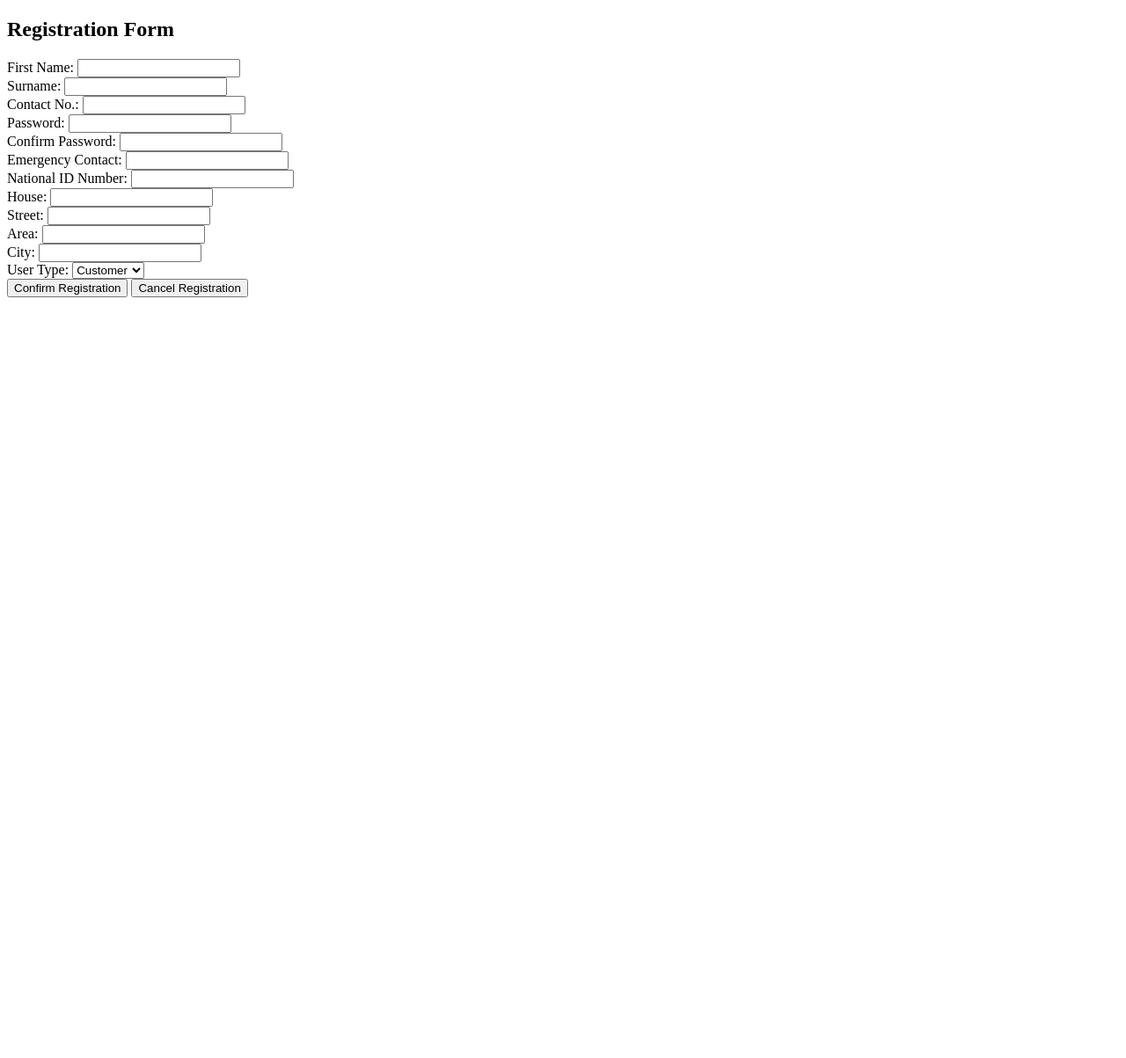
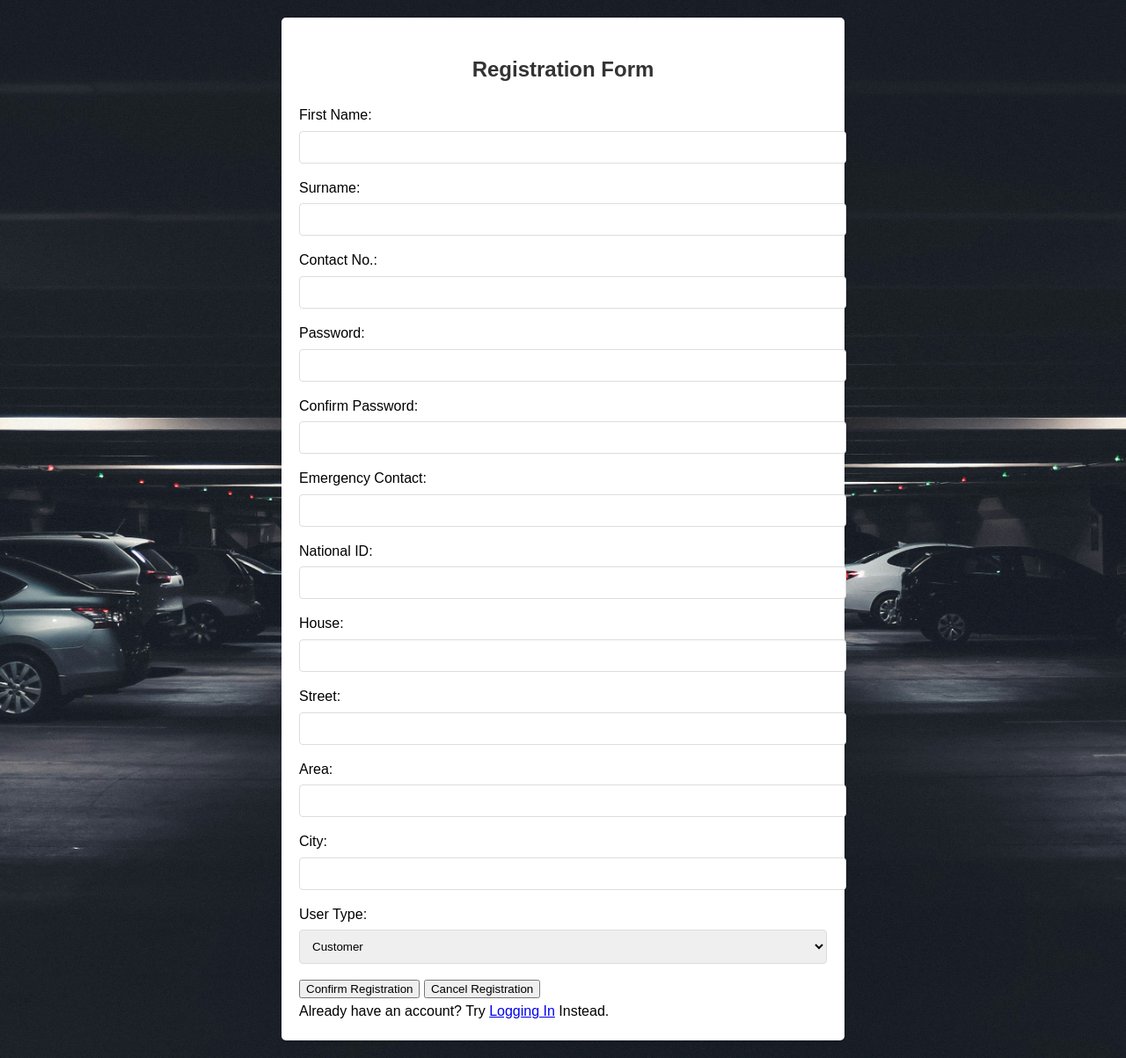
Before and after one commit to Rifat77-rma/parking-system, a Flask app: page /register in a window 1280 px wide. Shown: the whole page at 88% size. Before the commit the page ends 338 px from the top, so only its background shows below. Run offline with Flask 3, Linux system fonts and the light colour scheme.

Commit message:
Register created properly

```diff
--- a/app.py
+++ b/app.py
@@ -29,4 +29,4 @@ def register():
 
 
 if __name__ == '__main__':
-  app.run(debug=True)
+  app.run(host='0.0.0.0', debug=True)
--- a/templates/index.html
+++ b/templates/index.html
@@ -112,7 +112,8 @@
                     <input type="password" id="password" name="password" required>
                 </div>
                 <button type="submit">Login</button>
-                <p class="register-link">Don't have an account? <a href="register.html">Register here</a></p>
+                <p class="register-link">Don't have an account? <a href="/register">Register here</a>
+
             </form>
         </div>
     </div>
--- a/templates/register.html
+++ b/templates/register.html
@@ -3,92 +3,259 @@
 <head>
     <title>Registration Form</title>
     <style>
-        /* Similar CSS styling as provided earlier */
-        /* Add here the CSS styles similar to your other pages */
-        /* ... */
+        body {
+            font-family: Arial, sans-serif;
+            line-height: 1.6;
+            margin: 0;
+            padding: 0;
+            background-color: #f4f4f4;
+            background-image: url('static/banner.jpg'); /* Add your image path here */
+            background-position: center;
+            background-repeat: no-repeat;
+            background-size: cover;
+        }
+
+        .container {
+            max-width: 600px;
+            margin: 20px auto;
+            background: white;
+            padding: 20px;
+            border-radius: 5px;
+            box-shadow: 0 2px 4px rgba(0, 0, 0, 0.1);
+        }
+
+        h2 {
+            color: #333;
+            text-align: center;
+        }
+
+        .error {
+            color: red;
+            font-weight: bold;
+        }
+
+        .input-group {
+            margin-bottom: 15px;
+        }
+
+        .input-group label {
+            display: block;
+            margin-bottom: 5px;
+        }
+
+        .input-group input {
+            width: 100%;
+            padding: 10px;
+            border: 1px solid #ddd;
+            border-radius: 4px;
+        }
+
+        .input-group select {
+            width: 100%;
+            padding: 10px;
+            border: 1px solid #ddd;
+            border-radius: 4px;
+        }
+
+        button[type="submit"] {
+            width: 100%;
+            padding: 10px;
+            background-color: #5C6BC0;
+            color: white;
+            border: none;
+            border-radius: 4px;
+            cursor: pointer;
+        }
+
+        .login-link {
+            text-align: center;
+            margin-top: 20px;
+        }
+
+        .login-link a {
+            color: #3F51B5;
+            text-decoration: none;
+        }
+
+        .confirmation-popup {
+            display: none;
+            position: fixed;
+            top: 0;
+            left: 0;
+            width: 100%;
+            height: 100%;
+            background-color: rgba(0, 0, 0, 0.7);
+            justify-content: center;
+            align-items: center;
+        }
+
+        .confirmation-popup-content {
+            background-color: white;
+            padding: 20px;
+            border-radius: 5px;
+            box-shadow: 0 2px 4px rgba(0, 0, 0, 0.2);
+            text-align: center;
+        }
+
+        .confirmation-popup-buttons {
+            margin-top: 20px;
+        }
+
+        .confirmation-popup-buttons button {
+            margin: 0 10px;
+            padding: 10px 20px;
+            border: none;
+            border-radius: 4px;
+            cursor: pointer;
+        }
+
+        .confirmation-popup-buttons .confirm-button {
+            background-color: #5C6BC0;
+            color: white;
+        }
+
+        .confirmation-popup-buttons .cancel-button {
+            background-color: #EF5350;
+            color: white;
+        }
     </style>
 </head>
 <body>
     <div class="container">
         <h2>Registration Form</h2>
+        <div class="error" id="password-error"></div>
         <form id="registrationForm">
             <div class="input-group">
-                <label>First Name:</label>
-                <input type="text" id="firstName" required>
+                <label for="firstName">First Name:</label>
+                <input type="text" id="firstName" name="firstName" required>
             </div>
             <div class="input-group">
-                <label>Surname:</label>
-                <input type="text" id="surname" required>
+                <label for="surname">Surname:</label>
+                <input type="text" id="surname" name="surname" required>
             </div>
             <div class="input-group">
-                <label>Contact No.:</label>
-                <input type="tel" id="contactNumber" required>
+                <label for="contactNo">Contact No.:</label>
+                <input type="tel" id="contactNo" name="contactNo" required>
             </div>
             <div class="input-group">
-                <label>Password:</label>
-                <input type="password" id="password" required minlength="7" title="Passwords must be at least 7 characters">
+                <label for="password">Password:</label>
+                <input type="password" id="password" name="password" required minlength="7">
             </div>
             <div class="input-group">
-                <label>Confirm Password:</label>
-                <input type="password" id="confirmPassword" required>
+                <label for="confirmPassword">Confirm Password:</label>
+                <input type="password" id="confirmPassword" name="confirmPassword" required minlength="7">
             </div>
             <div class="input-group">
-                <label>Emergency Contact:</label>
-                <input type="tel" id="emergencyContact" required>
+                <label for="emergencyContact">Emergency Contact:</label>
+                <input type="tel" id="emergencyContact" name="emergencyContact" required>
             </div>
             <div class="input-group">
-                <label>National ID Number:</label>
-                <input type="text" id="nationalId" required>
+                <label for="nationalID">National ID:</label>
+                <input type="text" id="nationalID" name="nationalID" required>
             </div>
             <div class="input-group">
-                <label>House:</label>
-                <input type="text" id="house" required>
+                <label for="house">House:</label>
+                <input type="text" id="house" name="house" required>
             </div>
             <div class="input-group">
-                <label>Street:</label>
-                <input type="text" id="street" required>
+                <label for="street">Street:</label>
+                <input type="text" id="street" name="street" required>
             </div>
             <div class="input-group">
-                <label>Area:</label>
-                <input type="text" id="area" required>
+                <label for="area">Area:</label>
+                <input type="text" id="area" name="area" required>
             </div>
             <div class="input-group">
-                <label>City:</label>
-                <input type="text" id="city" required>
+                <label for="city">City:</label>
+                <input type="text" id="city" name="city" required>
             </div>
             <div class="input-group">
-                <label>User Type:</label>
-                <select id="userType" required>
-                    <option value="customer">Customer</option>
-                    <option value="employee">Employee</option>
+                <label for="userType">User Type:</label>
+                <select id="userType" name="userType" required>
+                    <option value="Customer">Customer</option>
+                    <option value="Employee">Employee</option>
                 </select>
             </div>
-            <button type="button" onclick="confirmRegistration()">Confirm Registration</button>
-            <button type="reset">Cancel Registration</button>
-        </form>
-    </div>
+          <button type="button" id="confirmRegistration">Confirm Registration</button>
+                  <button type="button" id="cancelRegistration">Cancel Registration</button>
+              </form>
+              <div class="login-button">
+                  Already have an account? Try <a href="index.html">Logging In</a> Instead.
+              </div>
+          </div>
+
+          <div class="confirmation-popup" id="confirmationPopup">
+              <div class="confirmation-popup-content">
+                  <p>Welcome to the family. Here is your designated ID:**** <span id="userID"></span></p>
+                  <div class="confirmation-popup-buttons">
+                      <button class="confirm-button" id="confirmPopup">OK</button>
+                      <button class="cancel-button" id="cancelPopup">Cancel Registration</button>
+                  </div>
+              </div>
+          </div>
+
 
     <script>
-        function confirmRegistration() {
-            var password = document.getElementById('password').value;
-            var confirmPassword = document.getElementById('confirmPassword').value;
+        const registrationForm = document.getElementById("registrationForm");
+        const passwordField = document.getElementById("password");
+        const confirmPasswordField = document.getElementById("confirmPassword");
+        const passwordError = document.getElementById("password-error");
+        const confirmationPopup = document.getElementById("confirmationPopup");
+        const userIDSpan = document.getElementById("userID");
 
-            if (password.length < 7) {
-                alert('Please check your password again. Passwords must be at least 7 characters.');
-                return;
+        // Password validation
+        confirmPasswordField.addEventListener("input", () => {
+            if (passwordField.value !== confirmPasswordField.value) {
+                passwordError.innerText = "Passwords do not match!";
+            } else {
+                passwordError.innerText = "";
             }
+        });
 
-            if (password !== confirmPassword) {
-                alert('Please check your password again. The passwords do not match.');
-                return;
+        // Show password length message on focus
+        passwordField.addEventListener("focus", () => {
+            passwordError.innerText = "Passwords must be at least 7 characters";
+        });
+
+        // Confirmation popup
+        const confirmRegistrationButton = document.getElementById("confirmRegistration");
+        const cancelRegistrationButton = document.getElementById("cancelRegistration");
+        const confirmPopupButton = document.getElementById("confirmPopup");
+        const cancelPopupButton = document.getElementById("cancelPopup");
+
+        confirmRegistrationButton.addEventListener("click", () => {
+            if (passwordField.value !== confirmPasswordField.value) {
+                passwordError.innerText = "Passwords do not match!";
+            } else if (passwordField.value.length < 7) {
+                passwordError.innerText = "Passwords must be at least 7 characters";
+            } else {
+                passwordError.innerText = "";
+                confirmationPopup.style.display = "block";
             }
+        });
 
-            var confirmation = confirm('Are you sure you want to submit the registration?');
-            if (confirmation) {
-                // Here you would typically handle the form submission.
-                alert('Welcome to the family. Here is your designated ID: ****');
-                // Form submission code or redirection goes here.
-            }
+        cancelRegistrationButton.addEventListener("click", () => {
+            window.location.href = "index.html";
+        });
+
+        confirmPopupButton.addEventListener("click", () => {
+            // Simulate generating a random user ID (customize this part)
+            const userType = document.getElementById("userType").value;
+            const randomID = generateRandomID(userType);
+            userIDSpan.innerText = randomID;
+            confirmationPopup.style.display = "none";
+            window.location.href = "index.html";
+        });
+
+        cancelPopupButton.addEventListener("click", () => {
+            confirmationPopup.style.display = "none";
+        });
+
+        // Function to generate a random ID based on user type
+        function generateRandomID(userType) {
+            const digits = Math.floor(Math.random() * 9000) + 1000;
+            const userTypeDigit = userType === "Employee" ? "1" : "0";
+            return digits + userTypeDigit;
         }
     </script>
 </body>
```
